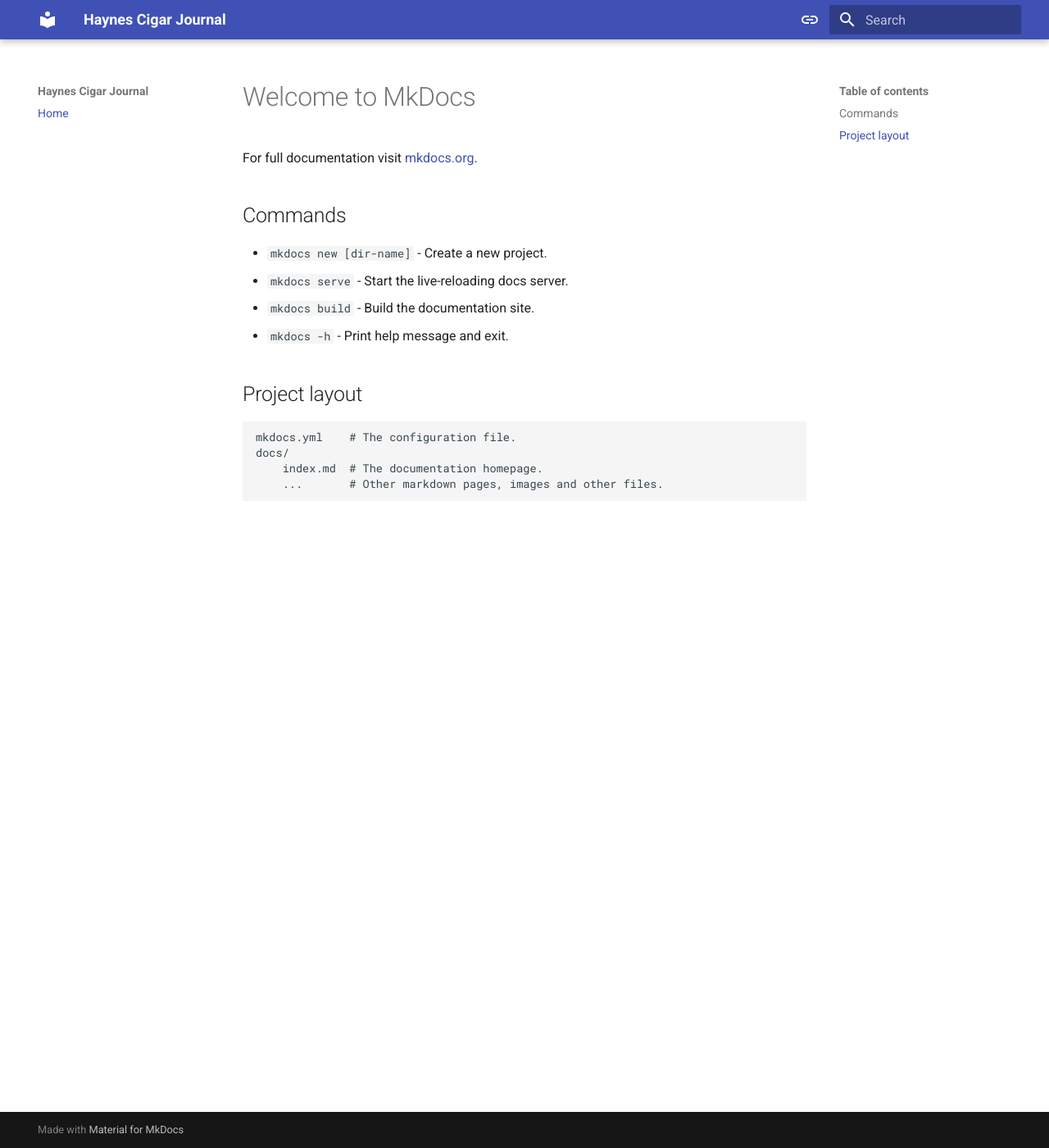
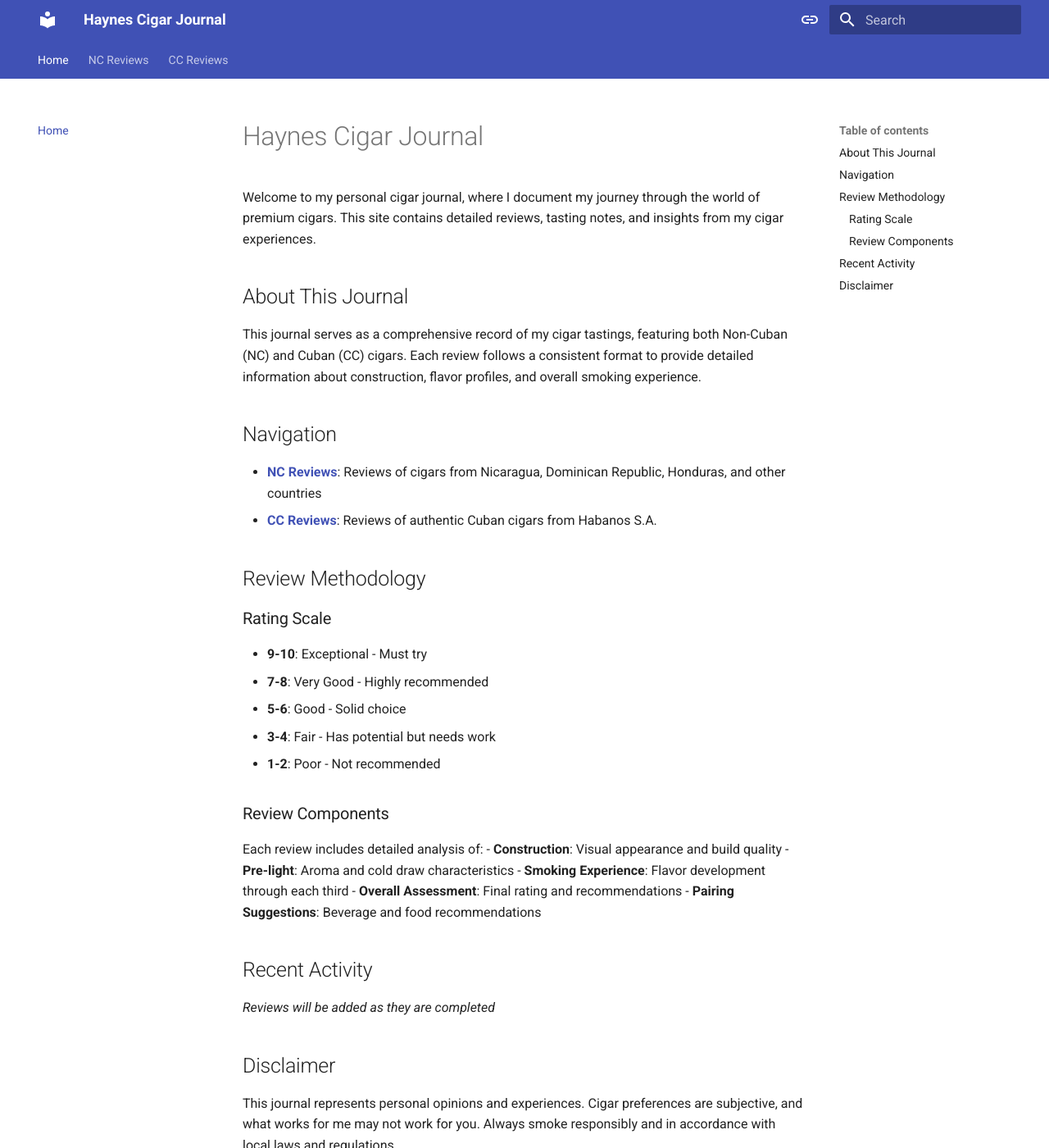
Before and after one commit to thaynes43/cigar-journal, an MkDocs documentation site: the page built from docs/index.md, in a window 1280 px wide and 1400 px high. Shown: the whole window at 82% size. Built offline with MkDocs 1.6.1 and Material for MkDocs 9.7.7, drawn with Linux system fonts in a browser that asks for light colours.

Commit message:
Add tabs

```diff
--- a/docs/index.md
+++ b/docs/index.md
@@ -1,17 +1,37 @@
-# Welcome to MkDocs
+# Haynes Cigar Journal
 
-For full documentation visit [mkdocs.org](https://www.mkdocs.org).
+Welcome to my personal cigar journal, where I document my journey through the world of premium cigars. This site contains detailed reviews, tasting notes, and insights from my cigar experiences.
 
-## Commands
+## About This Journal
 
-* `mkdocs new [dir-name]` - Create a new project.
-* `mkdocs serve` - Start the live-reloading docs server.
-* `mkdocs build` - Build the documentation site.
-* `mkdocs -h` - Print help message and exit.
+This journal serves as a comprehensive record of my cigar tastings, featuring both Non-Cuban (NC) and Cuban (CC) cigars. Each review follows a consistent format to provide detailed information about construction, flavor profiles, and overall smoking experience.
 
-## Project layout
+## Navigation
 
-    mkdocs.yml    # The configuration file.
-    docs/
-        index.md  # The documentation homepage.
-        ...       # Other markdown pages, images and other files.
+- **[NC Reviews](nc-reviews/)**: Reviews of cigars from Nicaragua, Dominican Republic, Honduras, and other countries
+- **[CC Reviews](cc-reviews/)**: Reviews of authentic Cuban cigars from Habanos S.A.
+
+## Review Methodology
+
+### Rating Scale
+- **9-10**: Exceptional - Must try
+- **7-8**: Very Good - Highly recommended
+- **5-6**: Good - Solid choice
+- **3-4**: Fair - Has potential but needs work
+- **1-2**: Poor - Not recommended
+
+### Review Components
+Each review includes detailed analysis of:
+- **Construction**: Visual appearance and build quality
+- **Pre-light**: Aroma and cold draw characteristics
+- **Smoking Experience**: Flavor development through each third
+- **Overall Assessment**: Final rating and recommendations
+- **Pairing Suggestions**: Beverage and food recommendations
+
+## Recent Activity
+
+*Reviews will be added as they are completed*
+
+## Disclaimer
+
+This journal represents personal opinions and experiences. Cigar preferences are subjective, and what works for me may not work for you. Always smoke responsibly and in accordance with local laws and regulations.
--- a/mkdocs.yml
+++ b/mkdocs.yml
@@ -9,6 +9,7 @@
     - navigation.instant
     - navigation.path
     - navigation.indexes
+    - navigation.tabs
     - search.suggest
   palette:
     - media: "(prefers-color-scheme)"
@@ -51,3 +52,7 @@
 # Page tree
 nav:
   - Home: index.md
+  - NC Reviews:
+    - nc-reviews/index.md
+  - CC Reviews:
+    - cc-reviews/index.md
```
Also changed, not shown: docs/cc-reviews/index.md (added, +48 -0 lines), docs/nc-reviews/index.md (added, +33 -0 lines), 1 other file.
